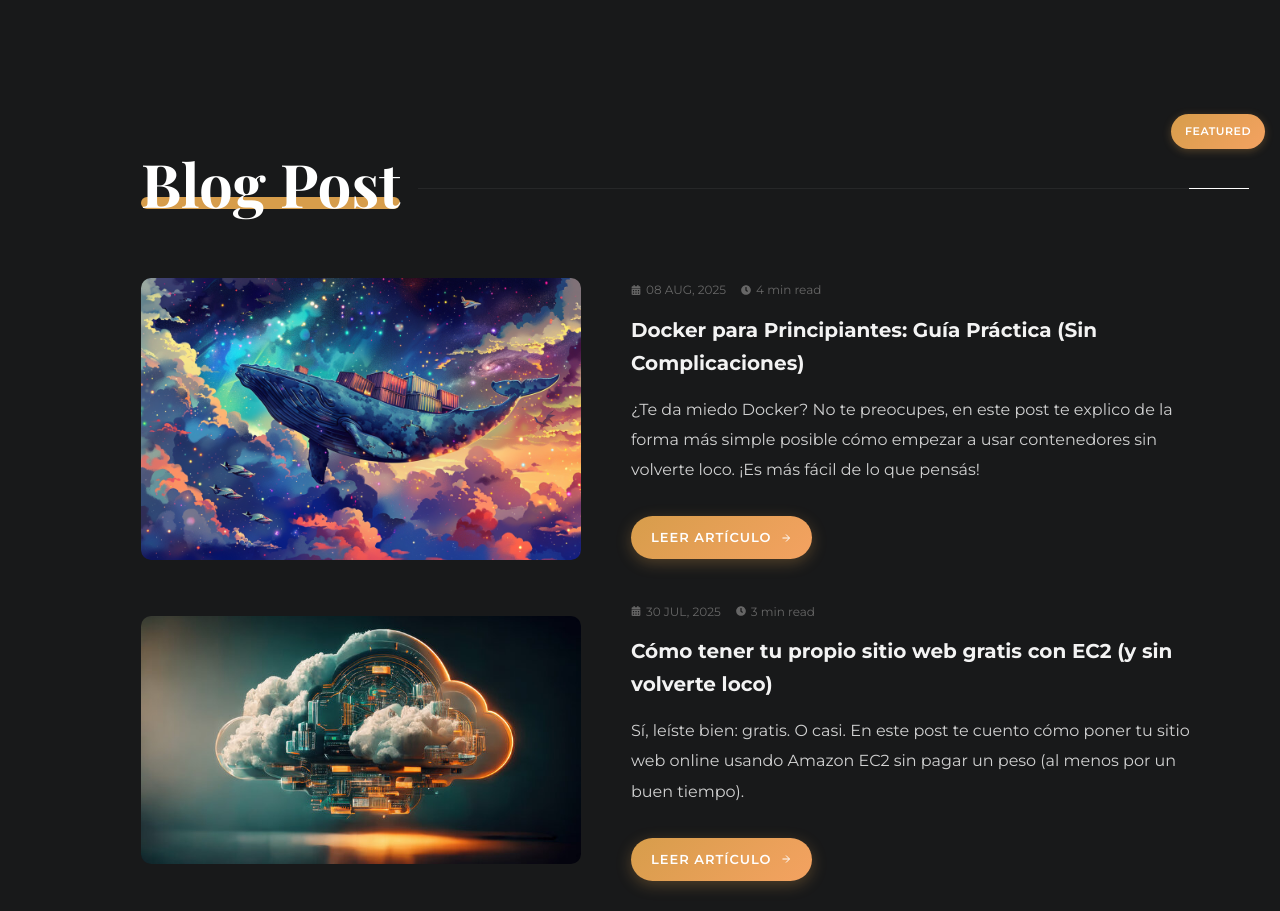
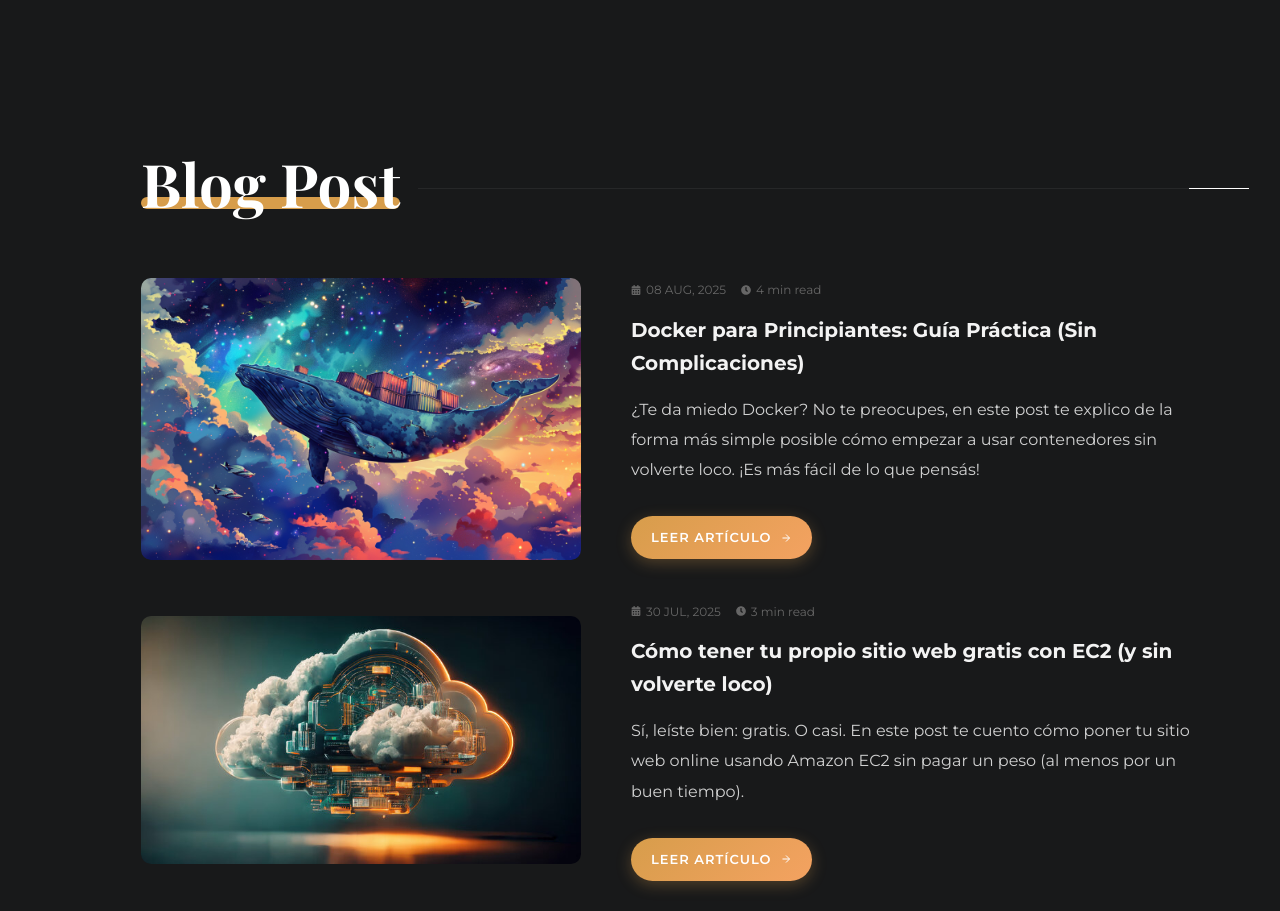
Before and after one commit to lucianock/MyWebsite, a Next.js app: page / in a window 1280 px wide. Shown: the part 6208-7119 px from the top of the page. Built offline with nearby package versions, Linux system fonts and the light colour scheme.

Commit message:
Remove 'Featured' label from SingleBlog component
Deleted the conditional rendering of the 'Featured' badge for the first article in the SingleBlog component. This simplifies the UI and removes the special styling for the featured post.

```diff
--- a/src/components/blog/SingleBlog.jsx
+++ b/src/components/blog/SingleBlog.jsx
@@ -54,27 +54,6 @@ const SingleBlog = ({
                 📝
               </div>
                          )}
-
-             {/* Mostrar "Featured" solo en el primer artículo (más reciente) */}
-             {id === 2 && (
-               <div style={{
-                 position: 'absolute',
-                 top: '15px',
-                 right: '15px',
-                 background: 'linear-gradient(135deg, #d79d4b, #f4a261)',
-                 color: 'white',
-                 padding: '6px 14px',
-                 borderRadius: '20px',
-                 fontSize: '11px',
-                 fontWeight: '600',
-                 textTransform: 'uppercase',
-                 letterSpacing: '0.5px',
-                 boxShadow: '0 2px 8px rgba(215, 157, 75, 0.3)',
-                 zIndex: 10
-               }}>
-                 Featured
-               </div>
-             )}
 
            </div>
         </Link>
```
